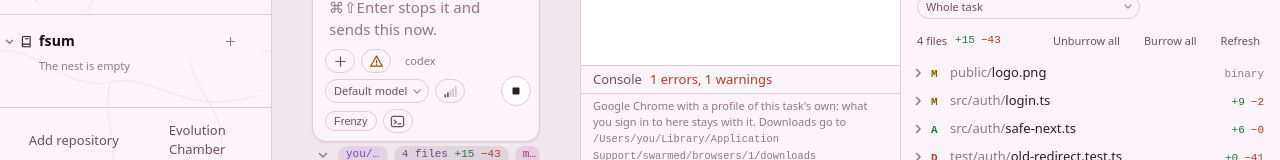
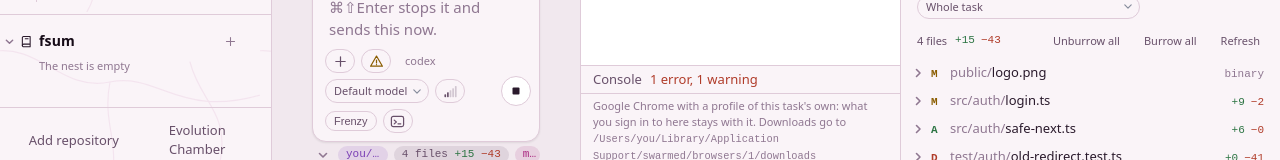
Before and after one commit to ryckakas/swarmed, a React (Vite) app in the folder ui/: page / in a window 1280 px wide. Both pictures are taken after a click on the button 128 px from the left and 247 px from the top of the page. Shown: the part 628-788 px from the top of the page. Built offline with nearby package versions, Linux system fonts and the light colour scheme; a web font is replaced by a local one.

Commit message:
fix: the console counts one error as "1 error"

```diff
--- a/ui/src/browser.ts
+++ b/ui/src/browser.ts
@@ -215,6 +215,16 @@ export function consoleCounts(lines: ConsoleLine[]): { errors: number; warnings:
     };
 }
 
+/** The console's heading count, in words: `1 error`, `3 warnings`; nothing for none. */
+export function consoleCounted(lines: ConsoleLine[]): string[] {
+    const { errors, warnings } = consoleCounts(lines);
+    const said = (count: number, one: string) => `${count} ${one}${count === 1 ? "" : "s"}`;
+    return [
+        ...(errors > 0 ? [said(errors, "error")] : []),
+        ...(warnings > 0 ? [said(warnings, "warning")] : []),
+    ];
+}
+
 /** What a tab is called in the strip. */
 export function tabLabel(tab: BrowserTab): string {
     if (tab.url === "about:blank" || tab.url === "") {
--- a/ui/src/components/BrowserPane.tsx
+++ b/ui/src/components/BrowserPane.tsx
@@ -26,7 +26,7 @@ import {
     askedToShow,
     type Box,
     BROWSER_WIDTH,
-    consoleCounts,
+    consoleCounted,
     consoleMerged,
     dialogKey,
     endsPick,
@@ -700,10 +700,7 @@ function Console({ task, tab }: { task: number; tab: string }) {
         api.browserConsole(task, tab).then(take, () => {});
         return () => void subscription.then((unsubscribe) => unsubscribe());
     }, [task, tab]);
-    const { errors, warnings } = consoleCounts(lines);
-    const counted = [errors && `${errors} errors`, warnings && `${warnings} warnings`].filter(
-        Boolean,
-    );
+    const counted = consoleCounted(lines);
     return (
         <details className="browser-console">
             <summary>
```
Also changed, not shown: 1 other file (tests, documents, lock files or other folders).
